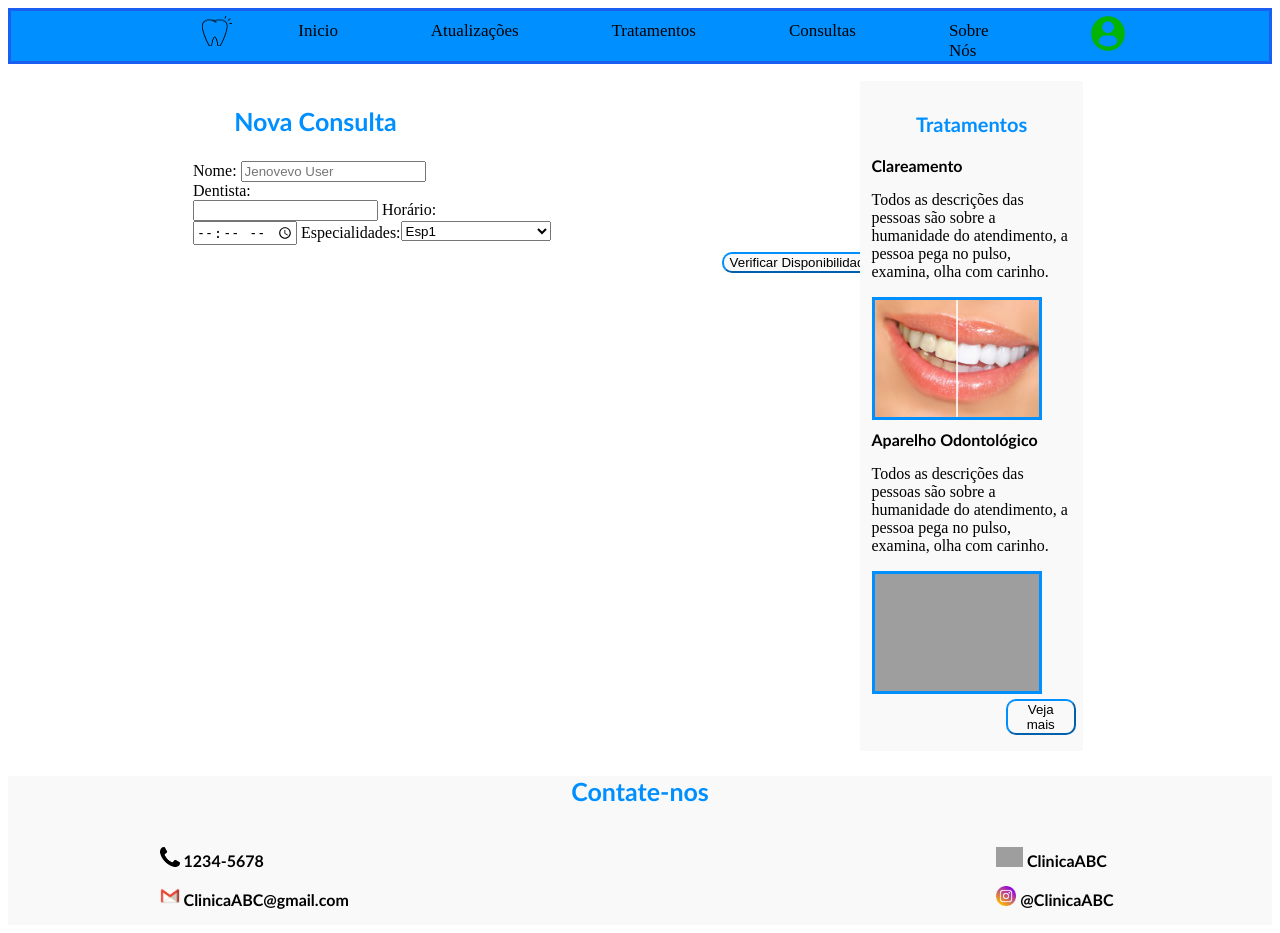
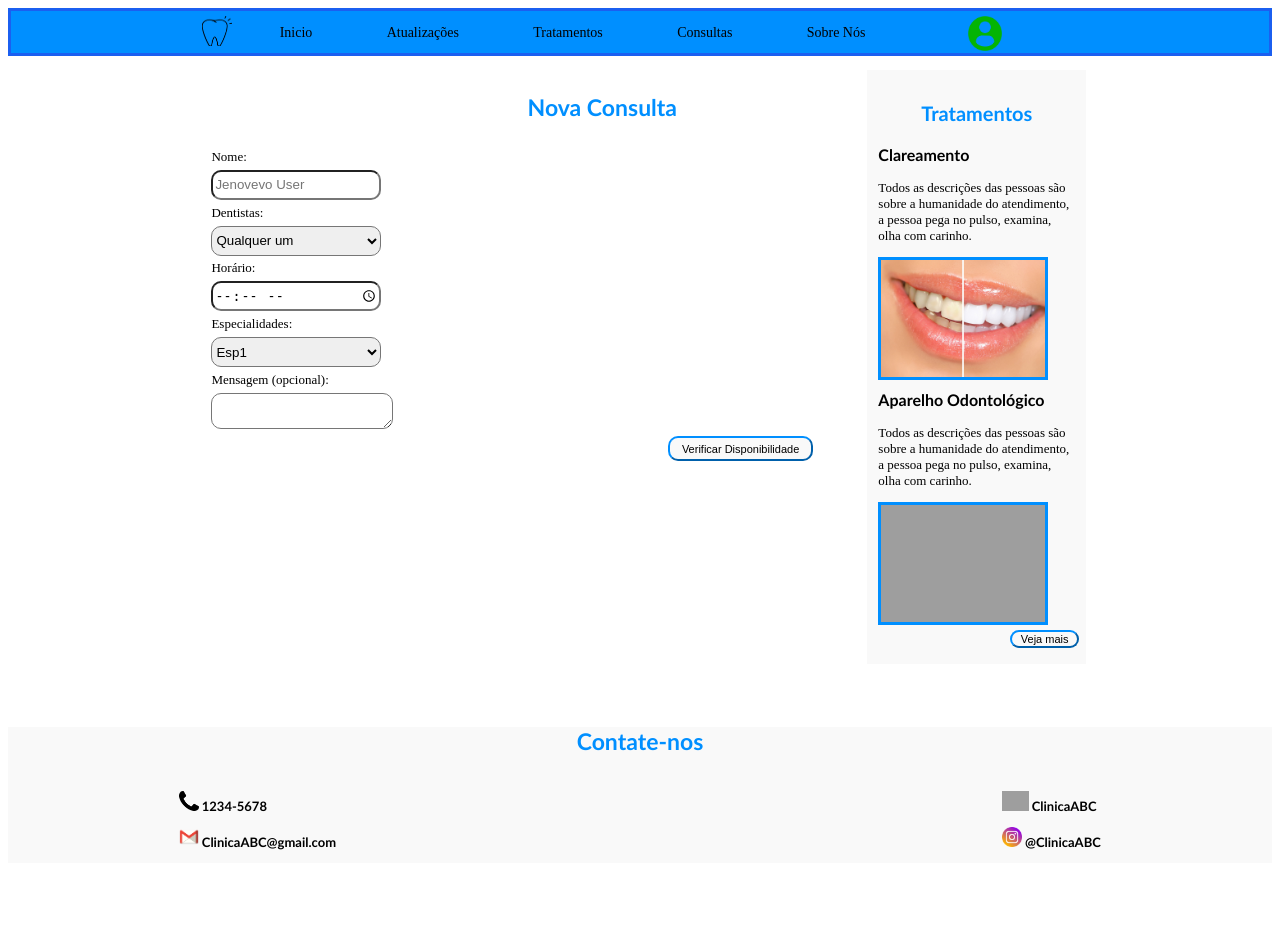
Before and after one commit to azevedoVine/Clinica-, a PHP site: page /novaconsulta.html in a window 1280 px wide. After the commit the page ends 850 px from the top, so only its background shows below. Run offline with PHP 8.4, Linux system fonts and the light colour scheme; grey boxes are pictures that could not be loaded.

Commit message:
atualizacao paginas do usuario

```diff
--- a/Usuário/assets/css/style.css
+++ b/Usuário/assets/css/style.css
@@ -1,6 +1,6 @@
 body{
 	font-family: Franklin Gothic Book;
-	font-size: 16px;
+	font-size: 13px;
 }
 
 #logo{
@@ -22,8 +22,8 @@ body{
     border-color: rgb(27, 95, 240);
     list-style: none;
     display: flex;
-    padding: 0 13%;
-    font-size: 17px;
+	padding: 0 13%;
+	font-size: 14;
     position: relative;
     width: 100%;
     top: 0;
@@ -34,8 +34,8 @@ ul{
 
 .menu li{
 	float:left;
-	margin-left:10%;
-	margin-top: 5px;
+	margin-left:8%;
+	margin-top: 1%;
 }
 
 .menu li a{
@@ -69,7 +69,7 @@ a{
 	text-decoration:none;
 }
 
-a:hover{
+a:active{
 
 	font-weight: bold;
 }
@@ -89,10 +89,11 @@ a:hover{
 	float: left;
 	margin-left: 4%;}
 
-.foto-dentista{
+.foto-perfil{
 	border:solid;
 	border-color:#008FFF;
 	margin-top: 2px;
+	height: 30%;
 }
 
 .nome-dentista{
@@ -106,22 +107,12 @@ a:hover{
 
 .fundo{
 	background-color:#f9f9f9ff;
-	width: 560px;
-}
-
-#propaganda{
-	float:right;
-	border:solid;
-	border-width: 1px;
-	margin-left: 20%;
-	margin-top:5%;
-	height:200px;
+	width: 50%;
 }
 
 .container{
 	display: flex;
-	margin-left: 12%;
-
+	margin-left: 13.5%;
 }
 
 .titulo{
@@ -144,11 +135,12 @@ a:hover{
 
 footer{
 	background-color:#f9f9f9ff;
+	margin-top: 5%;
 }
 
 .dados2{
 	position:absolute;
-	right: 13%;
+	right: 14%;
 	float:right;
 }
 
@@ -164,6 +156,7 @@ footer{
 	background-color:#f9f9f9ff;
 	margin-left: 67%;
 	margin-bottom: 5px;
+	font-size: 11px;
 }
 
 .vejamais:hover{
@@ -173,10 +166,10 @@ footer{
 
 .atualizacoes-atalho{
 	background-color: #f9f9f9ff;
-	margin-left:250px;
+	margin-left:4%;
 	word-wrap: break-word;
-	width:350px;
-	padding: 15px;
+	width:30%;
+	padding: 1%;
 }
 
 .atualizacao-botao{
@@ -230,6 +223,7 @@ footer{
 	background-color: #008FFF;
 	padding-bottom: 5px;
 	margin-left: 10%;
+	height: 180px;
 }
 
 #tratamentos{
@@ -251,12 +245,13 @@ footer{
 	border-width: 1.5px;
 	background-color: yellow;
 	font-weight: 600;
-	width: 75%;
-	margin-left: 13%;
+	width: 68%;
+	margin-left: 17%;
 	text-align: center;
 	margin-bottom: 2%;
 	display: flex;
 	padding: 0.5%;
+	height: 22px;
 }
 
 .saiba-mais:hover{
@@ -282,11 +277,10 @@ footer{
 	color: #008fffff;
 	font-family: 'Gill Sans', 'Calibri';
 	font-weight: 600;
-	font-size: 25px;
+	font-size: 23px;
 }
 
 .formulario{
-	/* margin-right: 1%; */
 	width: 40%;
 	float: left;
 }
@@ -294,20 +288,18 @@ footer{
 .formulario-2{
 	margin-right: 1%;
 	width: 40%;
-	float: right;
 }
 
 .formulario-consulta{
 	margin-left: 3%;
-	display: flex;
 	width: 55%;
 }
 
 .icone-mais{
-	height: 20px;
-	margin-top: 1%;
-	margin-left: 4%;
-	margin-bottom: 1%;
+	height: 17px;
+	margin-top: 0.5%;
+	margin-left: 6%;
+	margin-bottom: 0.5%;
 }
 
 *, *::after, *::before {
@@ -418,12 +410,15 @@ footer{
 	border-color:#008FFF;
 	border-radius: 10px;
 	background-color:#f9f9f9ff;
-	margin-left: 216%;
+	margin-left: 190%;
 	margin-bottom: 0px;
 	margin-top: 3%;
+	width: 60%;
+	font-size: 11px;
+	height: 25px;
   }
 
-  .botao-disponibilidade:active{
+  .botao-disponibilidade:hover{
 	background-color: #008FFF;
 	color: white;
   }
@@ -433,7 +428,39 @@ footer{
   }
 
   select{
-	  width: 150px;
-	  height: 20px;
-	  position: absolute;
+	width: 170px;
+	height: 30px;
+	border-radius: 10px;
+	margin-top: 5px;
   }
+
+  input{
+	  width: 170px;
+	  height: 30px;
+	  border-radius: 10px;
+	  margin-top: 5px;
+  }
+
+  textarea{
+	  border-radius: 10px;
+	  margin-top: 5px;
+  }
+
+
+  label{
+	  display: block;
+	  margin-top: 2%;
+
+  }
+
+  .consulta-titulo{
+	  margin-left: 30% !important;
+  }
+
+  .info-user{
+	  display: flex;
+  }
+
+  .dados-user{
+	  margin-left: 1%;
+  }
--- a/Usuário/novaconsulta.html
+++ b/Usuário/novaconsulta.html
@@ -35,24 +35,32 @@
 
 
                     <div class="formulario-consulta">
+                        <p class="titulo-pagina negrito consulta-titulo">Nova Consulta</p>
                     <div class="formulario">
-                        <p class="titulo-pagina negrito">Nova Consulta</p>
+
                         <form>
 
-                            <label>Nome: <input type="text" name="name" placeholder="Jenovevo User"></label>
+                            <label>Nome: </label><input type="text" name="name" placeholder="Jenovevo User">
 
-                            <label>Dentista: <input type="select" name="dentista"></label>
+                            <label> Dentistas: </label>
+                            <select name="dentistas" >
+                                    <option value="dent1">Qualquer um</option>
+                                    <option value="dent2">Joeferson</option>
+                                    <option value="dent3">Jalma</option>
+                                    <option value="dent4">Gumercinda</option>
+                            </select>
 
-                        <label>Horário: <input type="time" id="appt" name="horario" min="09:00" max="18:00"></label>
+                        <label>Horário: </label><input type="time" id="appt" name="horario" min="09:00" max="18:00">
 
-                        <label> Especialidades:
-                            <select name="especialidades" form="carform">
+                        <label> Especialidades: </label>
+                            <select name="especialidades">
                                     <option value="esp1">Esp1</option>
                                     <option value="esp2">Esp2</option>
                                     <option value="esp3">Esp3</option>
                                     <option value="esp4">Esp4</option>
                             </select>
-                        </label>
+
+                        <label>Mensagem (opcional):</label> <textarea></textarea>
                         <input type="submit" value="Verificar Disponibilidade" class="botao-disponibilidade">
                         </form>
                     </div>
--- a/Usuário/sobre.html
+++ b/Usuário/sobre.html
@@ -33,7 +33,7 @@
             <div class="container">
 
 				<div id="mapa-sobre">
-					<iframe src="https://www.google.com/maps/embed?pb=!1m18!1m12!1m3!1d3423.4924020834615!2d-55.53503268567958!3d-30.900857881578847!2m3!1f0!2f0!3f0!3m2!1i1024!2i768!4f13.1!3m3!1m2!1s0x95a9fe5efe99ce3f%3A0x6ac41211a41a9d12!2sIFSul+Sant&#39;Ana+do+Livramento!5e0!3m2!1sen!2sbr!4v1565482691510!5m2!1sen!2sbr" width="800" height="600" frameborder="0" style="border:0" allowfullscreen></iframe>
+						<iframe src="https://www.google.com/maps/embed?pb=!1m18!1m12!1m3!1d3423.4924020834615!2d-55.53503268567958!3d-30.900857881578847!2m3!1f0!2f0!3f0!3m2!1i1024!2i768!4f13.1!3m3!1m2!1s0x95a9fe5efe99ce3f%3A0x6ac41211a41a9d12!2sIFSul+Sant&#39;Ana+do+Livramento!5e0!3m2!1sen!2sbr!4v1566346633799!5m2!1sen!2sbr" width="500" height="400" frameborder="0" style="border:0" allowfullscreen></iframe>
 				</div>
 
                 <div class="horario">
```
Also changed, not shown: Usuário/index.html (+5 -4 lines), Usuário/perfil.html (added, +66 -0 lines).
